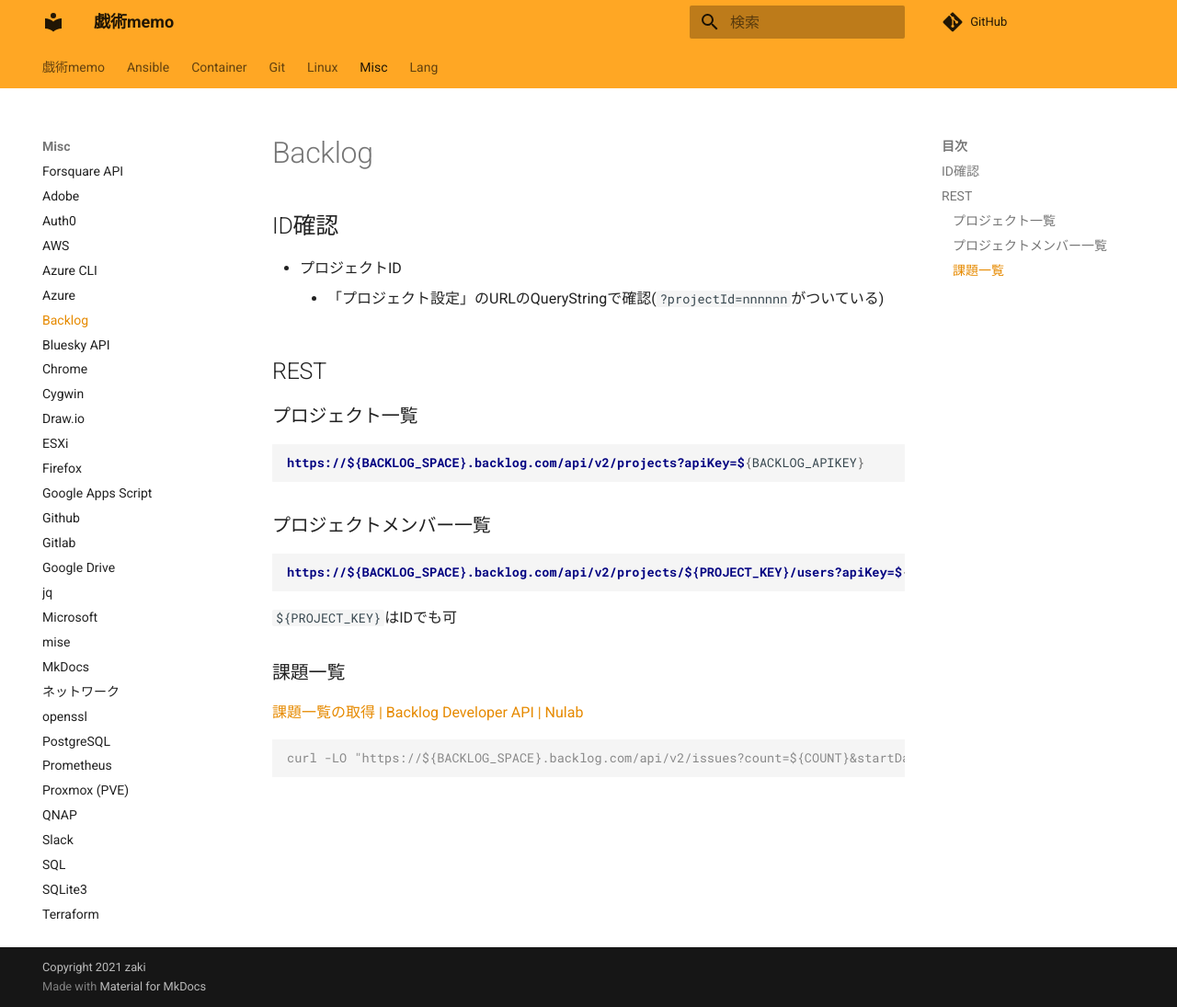
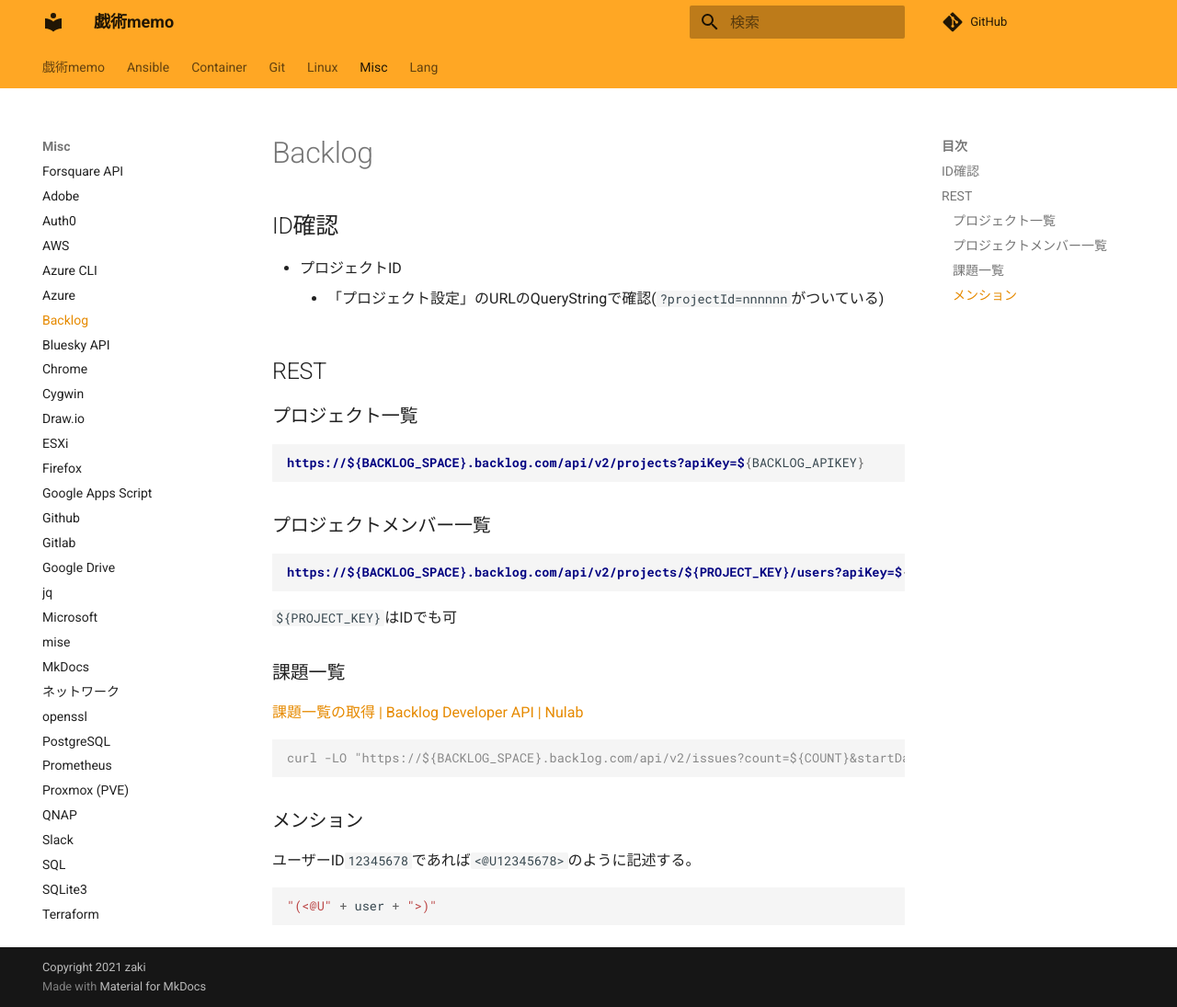
Before and after one commit to zaki-lknr/docs, an MkDocs documentation site: the page built from docs/Misc/backlog.md, in a window 1280 px wide and 1095 px high. Shown: the whole window at 92% size. Built offline with MkDocs 1.6.1 and Material for MkDocs 9.7.7, drawn with Linux system fonts in a browser that asks for light colours; comment, search, counter and statistics services are not loaded.

Commit message:
add: misc/backlog: メンションの書式

````diff
--- a/docs/Misc/backlog.md
+++ b/docs/Misc/backlog.md
@@ -28,3 +28,11 @@ https://${BACKLOG_SPACE}.backlog.com/api/v2/projects/${PROJECT_KEY}/users?apiKey
 ```console
 curl -LO "https://${BACKLOG_SPACE}.backlog.com/api/v2/issues?count=${COUNT}&startDateUntil=${YYYY_mm_dd}&projectId[]=${PROJECT_ID}&statusId[]=1&statusId[]=2&apiKey=${BACKLOG_APIKEY}"
 ```
+
+### メンション
+
+ユーザーID`12345678`であれば`<@U12345678>`のように記述する。
+
+```js
+"(<@U" + user + ">)"
+```
````
